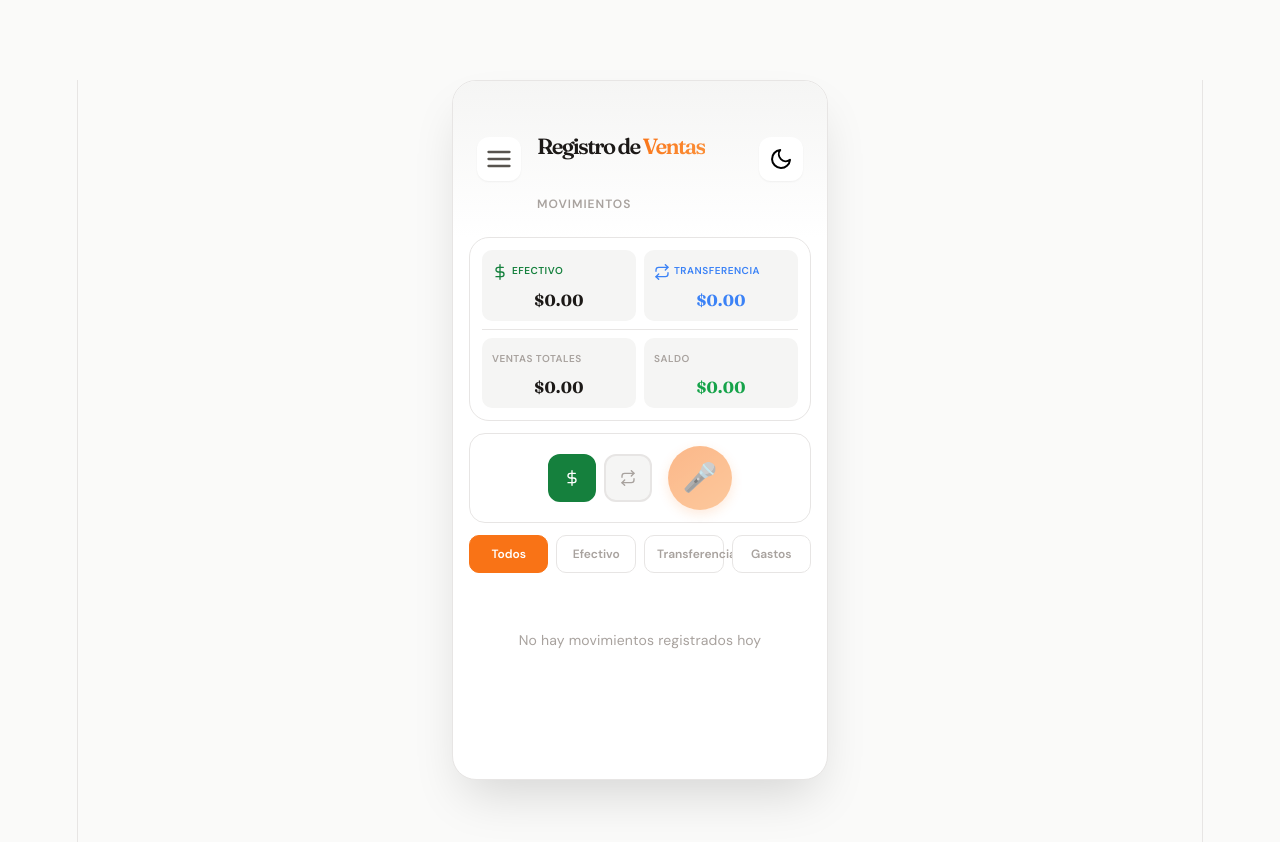
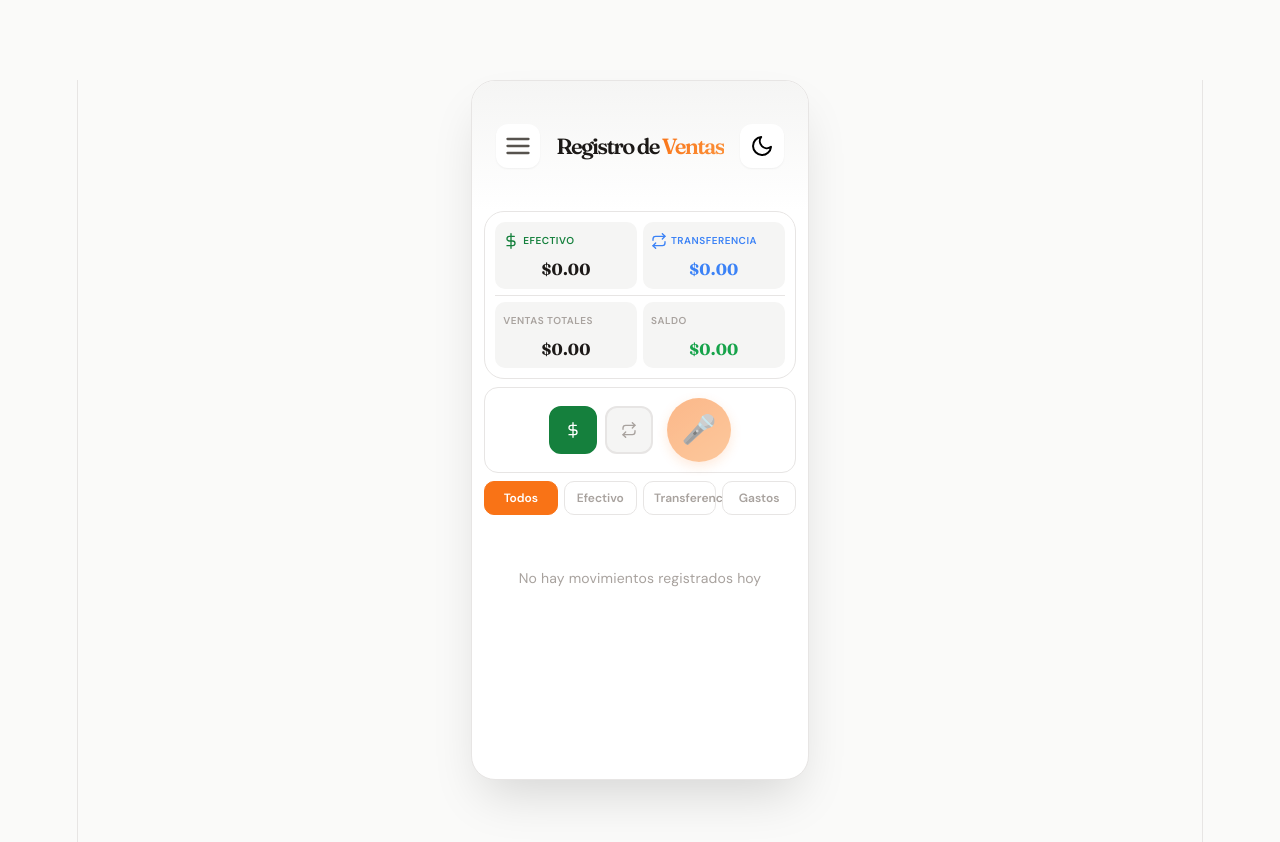
Before and after one commit to pdgramajo/voice-sales-tracker, a React (Vite) app: page / in a window 1280 px wide. Shown: the top 842 px of the page. Built offline with nearby package versions, Linux system fonts and the light colour scheme.

Commit message:
style: compact home screen - remove screen title, reduce item sizes, increase list height

```diff
--- a/src/App.css
+++ b/src/App.css
@@ -128,14 +128,6 @@ body {
   -webkit-background-clip: text;
   -webkit-text-fill-color: transparent;
   background-clip: text;
-}
-
-.screen-title {
-  color: var(--text-muted);
-  font-size: 12px;
-  font-weight: 600;
-  text-transform: uppercase;
-  letter-spacing: 1px;
 }
 
 .header .theme-toggle {
@@ -368,20 +360,20 @@ body {
 
 /* Compact Quick Summary */
 .quick-summary.compact {
-  padding: 12px;
-  margin-bottom: 12px;
+  padding: 10px;
+  margin: 0 12px 8px;
 }
 
 .quick-summary.compact .summary-row-compact {
   display: grid;
   grid-template-columns: 1fr 1fr;
-  gap: 8px;
-  margin-bottom: 8px;
+  gap: 6px;
+  margin-bottom: 6px;
 }
 
 .quick-summary.compact .summary-row-compact:last-child {
   margin-bottom: 0;
-  padding-top: 8px;
+  padding-top: 6px;
   border-top: 1px solid var(--border);
 }
 
@@ -389,7 +381,7 @@ body {
   display: flex;
   flex-direction: column;
   gap: 2px;
-  padding: 8px 10px;
+  padding: 6px 8px;
   background: var(--bg-elevated);
   border-radius: 10px;
 }
@@ -436,15 +428,15 @@ body {
 
 /* Quick Mic Section */
 .quick-mic-section {
-  margin: 0 16px 12px;
-  padding: 12px;
+  margin: 0 12px 8px;
+  padding: 10px;
   background: var(--bg-card);
-  border-radius: 16px;
+  border-radius: 14px;
   border: 1px solid var(--border);
   display: flex;
   align-items: center;
   justify-content: center;
-  gap: 16px;
+  gap: 14px;
 }
 
 .metodo-pago-mini {
@@ -688,20 +680,20 @@ body {
 
 /* Ventas Section */
 .ventas-section {
-  margin: 0 16px 16px;
+  margin: 0 12px 12px;
 }
 
 .filtros {
   display: flex;
-  gap: 8px;
-  margin-bottom: 14px;
+  gap: 6px;
+  margin-bottom: 10px;
   flex-wrap: wrap;
 }
 
 .filtro-btn {
   flex: 1;
-  min-width: 70px;
-  padding: 10px 12px;
+  min-width: 60px;
+  padding: 8px 10px;
   background: var(--bg-card);
   color: var(--text-muted);
   border: 1px solid var(--border);
@@ -726,7 +718,7 @@ body {
 
 .ventas-list {
   list-style: none;
-  max-height: 300px;
+  max-height: 420px;
   overflow-y: auto;
   padding-right: 2px;
 }
@@ -748,10 +740,10 @@ body {
   display: flex;
   justify-content: space-between;
   align-items: center;
-  padding: 16px;
-  margin-bottom: 10px;
+  padding: 10px 12px;
+  margin-bottom: 8px;
   background: var(--bg-card);
-  border-radius: 16px;
+  border-radius: 12px;
   border: 1px solid var(--border);
   transition: all 0.3s cubic-bezier(0.4, 0, 0.2, 1);
   animation: slideIn 0.3s ease;
@@ -786,13 +778,13 @@ body {
 .venta-info {
   display: flex;
   flex-direction: column;
-  gap: 4px;
+  gap: 2px;
   flex: 1;
 }
 
 .venta-monto {
   font-family: 'Fraunces', serif;
-  font-size: 22px;
+  font-size: 18px;
   font-weight: 600;
   color: var(--success);
   display: flex;
@@ -809,16 +801,16 @@ body {
 }
 
 .venta-fecha {
-  font-size: 12px;
+  font-size: 11px;
   color: var(--text-muted);
   font-weight: 500;
 }
 
 .metodo-badge {
   display: inline-flex;
-  padding: 2px 6px;
-  border-radius: 6px;
-  font-size: 10px;
+  padding: 2px 5px;
+  border-radius: 4px;
+  font-size: 9px;
   font-weight: 700;
   font-family: 'DM Sans', sans-serif;
   vertical-align: middle;
@@ -835,9 +827,9 @@ body {
 }
 
 .delete-btn {
-  width: 38px;
-  height: 38px;
-  border-radius: 12px;
+  width: 32px;
+  height: 32px;
+  border-radius: 10px;
   border: none;
   background: var(--bg-elevated);
   color: var(--text-muted);
--- a/src/App.jsx
+++ b/src/App.jsx
@@ -605,7 +605,6 @@ function App() {
           </button>
           <div className="header-content">
             <h1>Registro de <span>Ventas</span></h1>
-            <p className="screen-title">{getScreenTitle()}</p>
           </div>
           <button className="theme-toggle" onClick={toggleTheme} aria-label="Cambiar tema">
             {theme === 'light' ? <MoonIcon /> : <SunIcon />}
```
